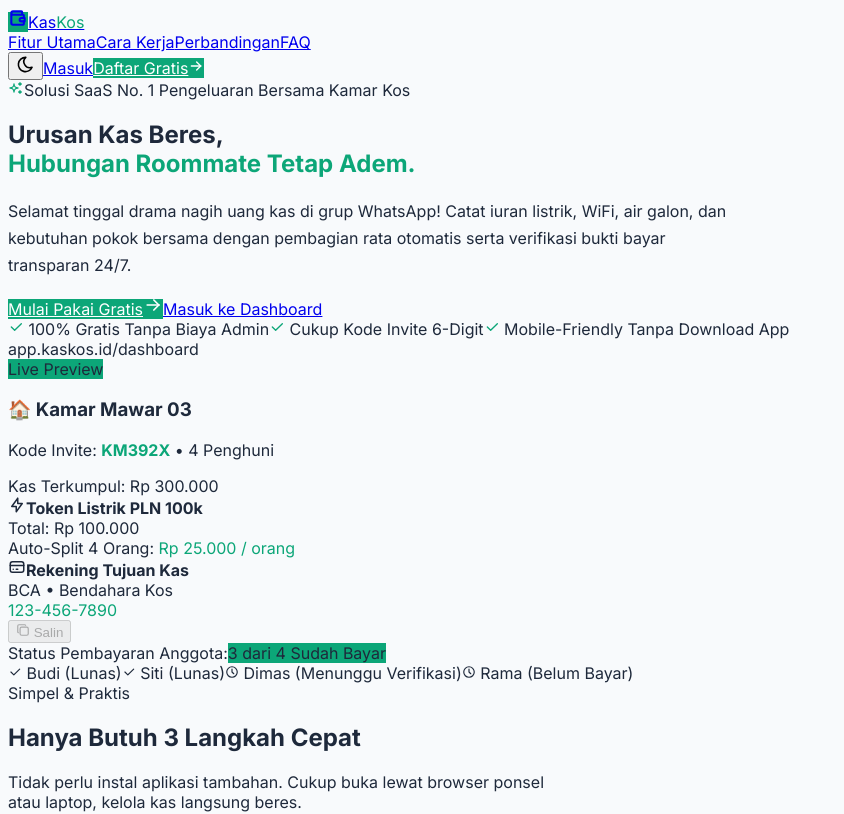
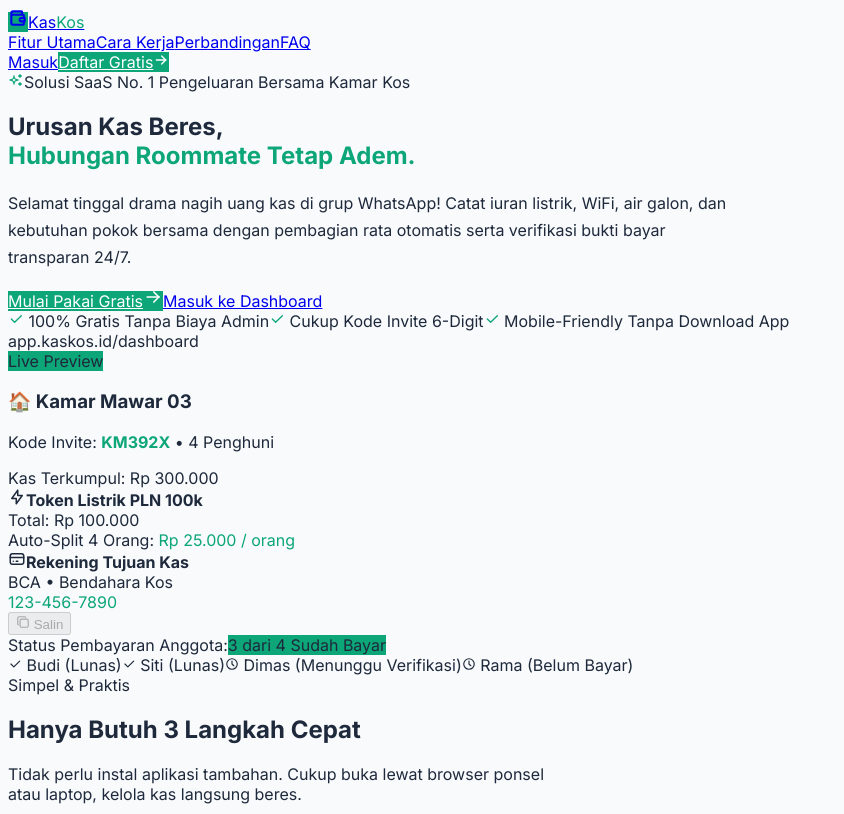
Before and after one commit to cptrama/kas-kos, a Next.js app: page / in a window 1280 px wide. Shown: the top 814 px of the page, without its empty margins (0-844 px from the left). Built offline with nearby package versions, Linux system fonts and the light colour scheme.

Commit message:
refactor: restrict dark mode toggle strictly to dashboard layout

```diff
--- a/app/page.tsx
+++ b/app/page.tsx
@@ -1,5 +1,4 @@
 import Link from "next/link";
-import ThemeToggle from "@/components/ThemeToggle";
 import {
   IconBolt,
   IconWifi,
@@ -24,7 +23,7 @@ import {
 
 export default function HomePage() {
   return (
-    <div className="page bg-white">
+    <div className="page bg-white" data-bs-theme="light">
       {/* Top Navigation */}
       <header className="navbar navbar-expand-md navbar-light sticky-top bg-white border-bottom shadow-xs">
         <div className="container-xl">
@@ -53,7 +52,6 @@ export default function HomePage() {
           </div>
 
           <div className="navbar-nav flex-row order-md-last align-items-center gap-2">
-            <ThemeToggle />
             <Link href="/login" className="btn btn-outline-secondary px-3">
               Masuk
             </Link>
```
